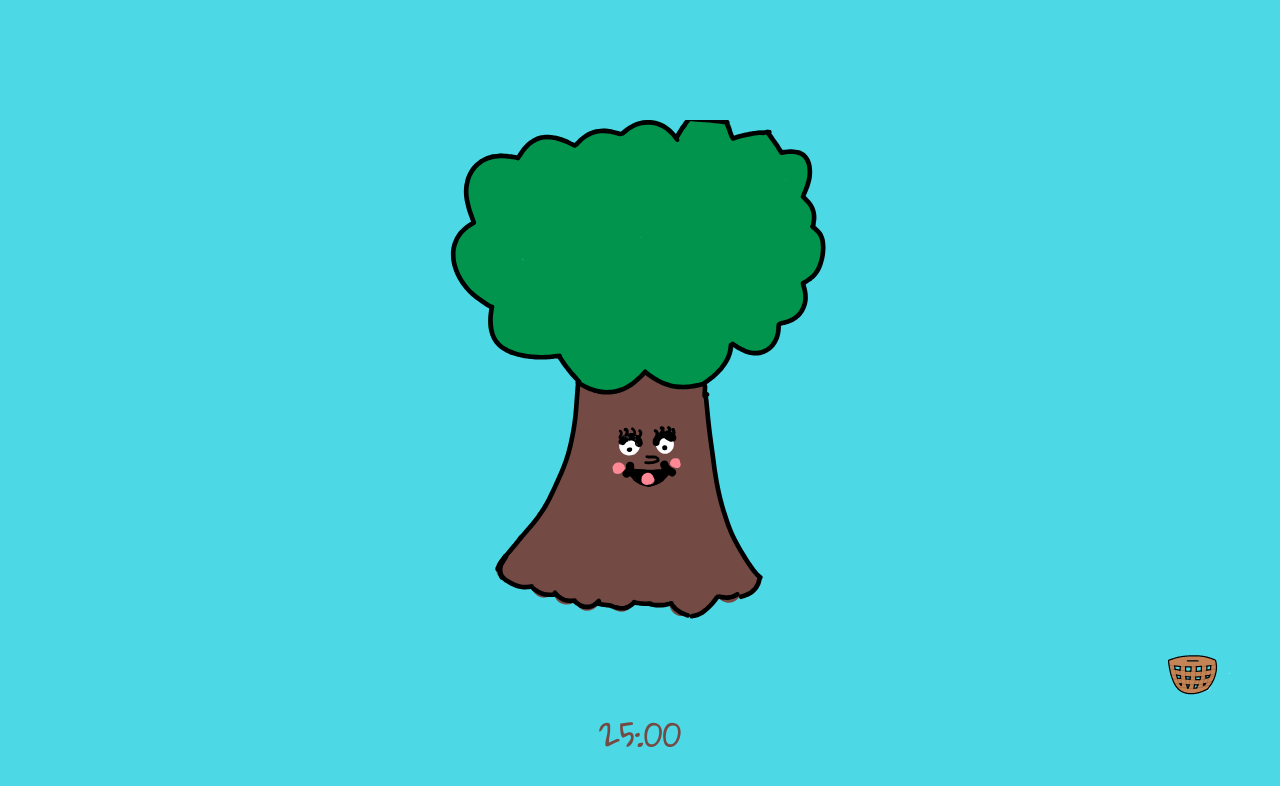
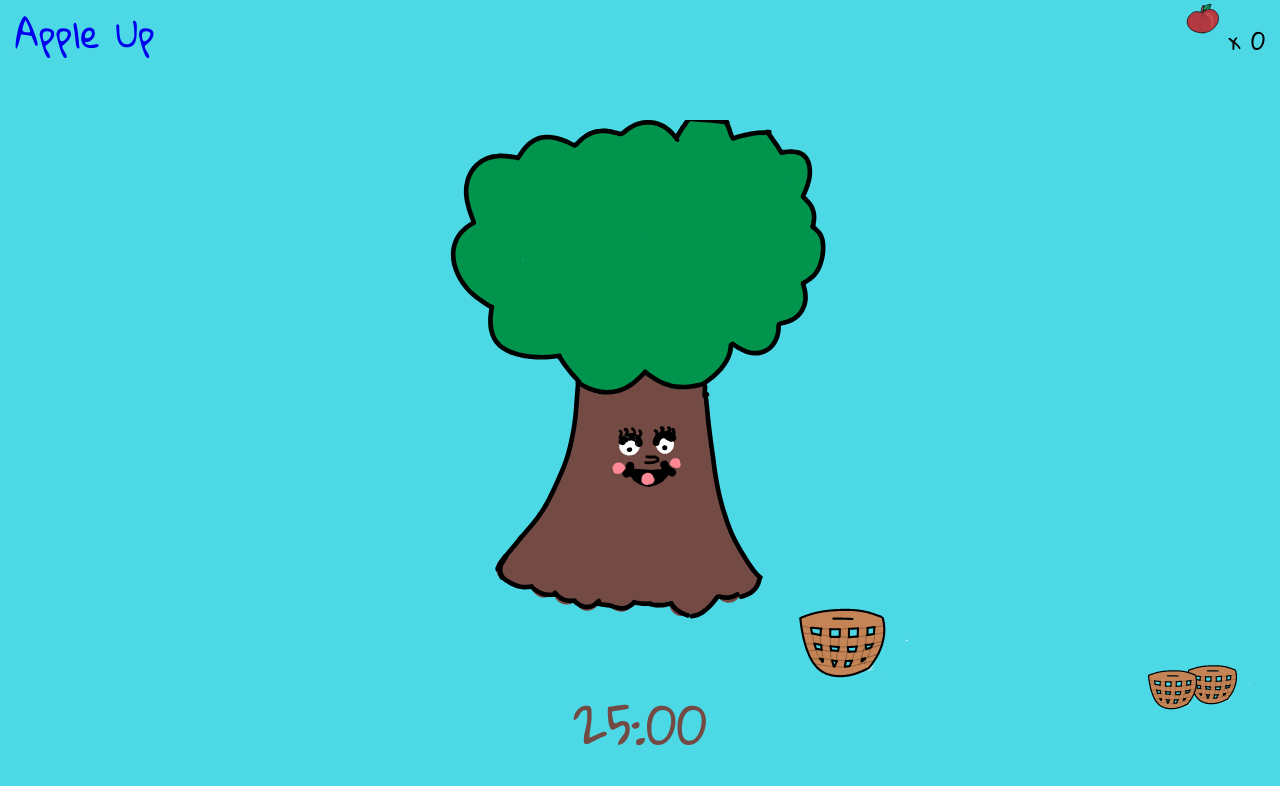
Before and after one commit to henghaopu/apple-up, a Vue app: page / in a window 1280 px wide. Shown: the top 786 px of the page. Built offline with nearby package versions, Linux system fonts and the light colour scheme.

Commit message:
add logo link; instead of login, adding total record on the top right; implement ui flow from 25 min to 5 min

```diff
--- a/src/components/AppleEditing.vue
+++ b/src/components/AppleEditing.vue
@@ -1,6 +1,7 @@
 <template>
   <div>
     <h2>Apple Editing</h2>
+
   </div>
 </template>
 
--- a/src/components/PomodoroTimer.vue
+++ b/src/components/PomodoroTimer.vue
@@ -1,13 +1,33 @@
 <template>
   <div class="background">
     <!-- <p>{{remainingTime}}</p> -->
+    <a href="/">Apple Up</a>
+    <div class="record">
+      <img src="../assets/apple-25-minute.svg" alt="">
+      <p>x {{appleAmount}}</p>
+    </div>
+
     <section class="tree-container">
-      <a @click="startTimer" href=""><img src="../assets/creep-tree.svg" alt=""></a>
+      <a @click="startTimer"><img src="../assets/creep-tree.svg" alt=""></a>
+    </section>
+    <section class="apple-container">
+      <!-- <a href="" v-if="remainingTime === 5 || remainingTime === 4"><img src="../assets/apple-15-minute.svg" alt="" :width="appleSize"></a>
+      <a href="" v-if="remainingTime === 3 || remainingTime === 2"><img src="../assets/apple-20-minute.svg" alt="" :width="appleSize"></a> -->
+      <!-- <a href="" v-if="remainingTime === 1 || remainingTime === 0"><img src="../assets/apple-25-minute.svg" alt="" :width="appleSize"></a> -->
+      <a v-if="remainingTime === 1 || remainingTime === 0" @click="addOne"><img src="../assets/apple-25-minute.svg" alt=""></a>
     </section>
     <!-- <div class="tree-shape"></div> -->
     <section class="basket-container">
-      <a href=""><img src="../assets/basket.svg" alt=""></a>
+      <!-- <a href=""><img src="../assets/basket.svg" alt=""></a> -->
+      <router-link :to="{name: 'apple-editing'}"><img src="../assets/basket.svg" alt=""></router-link>
     </section>
+    <section class="basket-container-loca2">
+      <router-link :to="{name: 'apple-editing'}"><img src="../assets/basket.svg" alt=""></router-link>
+    </section>
+    <section class="basket-container-loca3">
+      <router-link :to="{name: 'apple-editing'}"><img src="../assets/basket.svg" alt=""></router-link>
+    </section>
+
 
     <section class="time-container">
       <time>{{remainingMinuteWithTwoDigit}}</time>
@@ -15,23 +35,34 @@
       <time>{{remainingSecondWithTwoDigit}}</time>
     </section>
 
+    <button class="dev" @click="toZero">ZERO</button>
+
   </div>
 </template>
 
 <script>
 // 25 min * 60 sec = 1500 sec
-const defaultTotalTimeInSecond = 1500
+let defaultTotalTimeInSecond = 1500
 import { setTimeout, clearTimeout } from 'timers';
 export default {
   name: 'PomodoroTimer',
   data() {
     return {
+      // defaultTotalTimeInSecond: 1500,
       remainingTime: defaultTotalTimeInSecond,
       remainingMinute: null,
-      remainingSecond: null
+      remainingSecond: null,
+      appleAmount: 0,
+      timeout: null,
+      appleSize: 0,
+      // dom
+      growingApple: null
     }
   },
   computed: {
+    // remainingTime () {
+    //   return this.defaultTotalTimeInSecond
+    // },
     remainingMinuteWithTwoDigit () {
       let min = Math.floor(this.remainingTime / 60)
       return (min < 10) ? ("0" + min) : min
@@ -42,23 +73,73 @@ export default {
       return (sec < 10) ? ("0" + sec) : sec
     }
   },
+  mounted () {
+    this.growingApple = document.querySelector(".apple-container>a>img")
+    // console.log(this.growingApple)
+  },
   methods: {
     startTimer () {
       let self = this
       let now = Math.floor(Date.now() * 0.001)
-      let timeout = setTimeout(function cb () {
+      this.timeout = setTimeout(function cb () {
         let countUp = Math.floor(Date.now() * 0.001) - now
         self.remainingTime = defaultTotalTimeInSecond - countUp
         self.remainingMinute = Math.floor(self.remainingTime / 60)
         self.remainingSecond = self.remainingTime % 60
         if (self.remainingTime === 0) {
-          clearTimeout(timeout)
+          clearTimeout(this.timeout)
         } else {
           setTimeout(cb, 1000)
         }
+
+      // // animate
+      // if (this.remainingTime <= 5) {
+      //   // eslint-disable-next-line
+      //   console.log('test')
+      //   this.fiveSecondAnimation(this.remainingTime)
+      // }
+
       }, 1000)
+    },
+    // fiveSecondAnimation (second) {
+    //   switch (second) {
+    //     case 5:
+    //     case 4:
+    //       this.appleSize = '15px'
+    //       // eslint-disable-next-line
+    //       console.log('test')
+    //       // this.growingApple.src = '../assets/apple-5-minute.svg'
+    //       // this.growingApple.style.width = '5px'
+    //       break
+    //     case 3:
+    //     case 2:
+    //       this.appleSize = '35px'
+    //       // this.growingApple.src = '../assets/apple-15-minute.svg'
+    //       // this.growingApple.style.width = '25px'
+    //       break
+    //     case 1:
+    //     case 0:
+    //       this.appleSize = '45px'
+    //       // this.growingApple.src = '../assets/apple-20-minute.svg'
+    //       // this.growingApple.style.width = '45px'
+    //       break;
+
+    //       // this.growingApple.src = '../assets/apple-25-minute.svg'
+    //       // this.growingApple.style.width = '55px'
+    //       // break;
+    //   }
+    // }
+    addOne () {
+      this.appleAmount++
+      defaultTotalTimeInSecond = 300
+      this.remainingTime = 300
+    },
+    toZero () {
+      // this.defaultTotalTimeInSecond = 0
+      this.remainingTime = 0
+      // *** doesn't work
+      // clearTimeout(this.timeout)
     }
-
   }
 }
 </script>
@@ -70,13 +151,41 @@ export default {
 //   text-align: center;
 // }
 .background {
+  z-index: 100;
   // display: grid;
   position: relative;
   background-color: #4dd8e6;
   height: 100vh;
   // background-image: url("../assets/background.svg");
 }
-
+.background > a {
+  position: absolute;
+  left: 0px;
+  top: 0px;
+  font-family: 'Gloria Hallelujah', cursive;
+  font-size: 24px;
+  display: block;
+  width: fit-content;
+  padding: 15px;
+  text-decoration: none;
+}
+// .background > a:link, .background > a:visited {
+//   color: green;
+// }
+.record {
+  position: absolute;
+  right: 0px;
+  top: 0px;
+  font-family: 'Gloria Hallelujah', cursive;
+  font-size: 24px;
+  margin-right: 15px;
+}
+.record > img {
+  width: 50px;
+}
+.record > p {
+  display: inline-block;
+}
 .tree-container {
   display: grid;
   // position: relative;
@@ -88,6 +197,7 @@ export default {
 .tree-container > a {
   display: table-cell;
   place-self: center;
+  cursor: pointer;
 }
 .tree-container > a > img {
 
@@ -100,12 +210,47 @@ export default {
 .tree-shape {
 
 }
+.apple-container {
+  z-index: 1000;
+  position: absolute;
+  top: 30%;
+  left: 50%;
+}
+.apple-container > a > img {
+  width: 45px;
+}
+// .apple-container > a:first-child > img {
+//   width: 20px;
+// }
+// .apple-container > a:nth-child(2) > img {
+//   width: 35px;
+// }
+// .apple-container > a:nth-child(3) > img {
+//   width: 45px;
+//     // animation-name: growing-apple;
+//   /* 25 min */
+//   // animation-duration: 1500s;
+// }
+// @keyframes growing-apple {
+// }
 .basket-container {
   position: absolute;
-  bottom: 80px;
+  bottom: 90px;
   right: 50px;
 }
-.basket-container > a > img {
+.basket-container-loca2 {
+  position: absolute;
+  bottom: 70px;
+  right: 30px;
+}
+.basket-container-loca3 {
+  position: absolute;
+  bottom: 65px;
+  right: 70px;
+}
+.basket-container > a > img,
+.basket-container-loca2 > a > img,
+.basket-container-loca3 > a > img {
   width: 80px;
 }
 
@@ -117,14 +262,24 @@ export default {
   font-family: 'Gloria Hallelujah', cursive;
   // color: #ffc6ce;
   color: #744b44;
-  font-size: 26px;
+  font-size: 36px;
   margin: 0 auto;
   width: 100%;
   // right: 50%;
 
   // margin: 0 auto;
 }
+.dev {
+  position: absolute;
+  left: 0px;
+  bottom: 0px;
+  display: block;
+  width: fit-content;
+  background-color: transparent;
+  border: 0px;
+  color: transparent;
 
+}
 @media screen and (min-width: 375px) {
   .tree-container > a > img {
     display: block;
@@ -146,13 +301,29 @@ export default {
 }
 
 @media screen and (min-width: 768px) {
+  .background > a {
+    font-size: 36px;
+  }
   .tree-container > a > img {
     display: block;
     width: 700px;
     margin: 0 auto;
   }
   .time-container {
-    // font-size: 36px;
+    font-size: 52px;
+  }
+
+  .apple-container > a > img {
+    width: 75px;
+  }
+
+  .basket-container {
+    position: absolute;
+    bottom: 10%;
+    left: 60%;
+  }
+  .basket-container > a > img {
+    width: 140px;
   }
 }
 
--- a/src/router.js
+++ b/src/router.js
@@ -14,7 +14,7 @@ export default new Router({
     },
     {
       path: '/apple-editing',
-      name: ' apple-editing',
+      name: 'apple-editing',
       component: AppleEditing
     },
     {
```
Also changed, not shown: src/components/Nav.vue (added, +45 -0 lines), src/views/Home.vue (+7 -0 lines), src/assets/apple-25-minute.svg (added).
